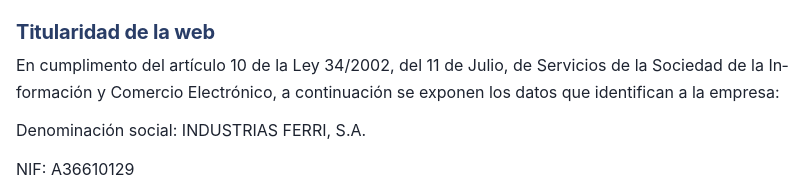
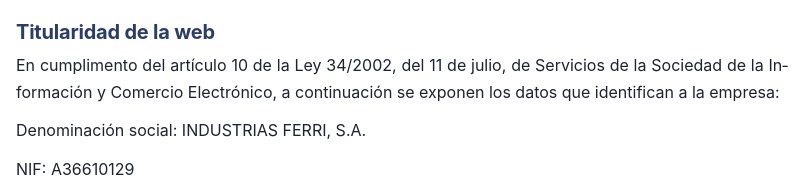
Before and after one commit to MAREXI-TECH/tedepad-website, a plain HTML site: page aviso-legal/index.html in a window 1280 px wide. Shown: the part 187-378 px from the top of the page, 238-1040 px from the left. Drawn offline with Linux system fonts and the light colour scheme.

Commit message:
Textos legales: corregir erratas (cuánto, coma, en virtud de, julio, lista de destinatarios)
Co-Authored-By: Claude Opus 5.5 <noreply@anthropic.com>

```diff
--- a/aviso-legal/index.html
+++ b/aviso-legal/index.html
@@ -139,7 +139,7 @@ section{padding:64px 0}
   <nav class="nav"><a href="/quienes-somos/">Quiénes somos</a><a href="/productos/">Productos</a><a href="/soporte/">Soporte</a><a href="/noticias/">Noticias</a><a href="/contacto/">Contacto</a><span class="lang"><a href="/aviso-legal/" class="on" hreflang="es" lang="es">ES</a><a href="/en/legal-notice/" hreflang="en" lang="en">EN</a></span></nav>
 </div></header>
 <main>
-<article class="post legal"><div class="wrap narrow"><h1>Aviso Legal</h1><h2>Titularidad de la web</h2><p>En cumplimento del artículo 10 de la Ley 34/2002, del 11 de Julio, de Servicios de la Sociedad de la Información y Comercio Electrónico, a continuación se exponen los datos que identifican a la empresa:</p><p>Denominación social: INDUSTRIAS FERRI, S.A.</p><p>NIF: A36610129</p><p>Teléfono: (+34) 986 468 201<br>Domicilio social: Polígono industrial A Pasaxe, 81, 36316 Vincios (Gondomar), Pontevedra (España).<br>Correo electrónico: <a href="mailto:info@tedepad.com">info@tedepad.com</a><br>Finalidad del sitio web: información.</p></div></article>
+<article class="post legal"><div class="wrap narrow"><h1>Aviso Legal</h1><h2>Titularidad de la web</h2><p>En cumplimento del artículo 10 de la Ley 34/2002, del 11 de julio, de Servicios de la Sociedad de la Información y Comercio Electrónico, a continuación se exponen los datos que identifican a la empresa:</p><p>Denominación social: INDUSTRIAS FERRI, S.A.</p><p>NIF: A36610129</p><p>Teléfono: (+34) 986 468 201<br>Domicilio social: Polígono industrial A Pasaxe, 81, 36316 Vincios (Gondomar), Pontevedra (España).<br>Correo electrónico: <a href="mailto:info@tedepad.com">info@tedepad.com</a><br>Finalidad del sitio web: información.</p></div></article>
 </main>
 <footer class="foot"><div class="wrap foot-in">
   <div><img src="/img/logo-dark.png" alt="TEDEPAD®" width="200" height="50" class="foot-logo">
```
Also changed, not shown: politica-de-privacidad/index.html (+1 -1 lines).
